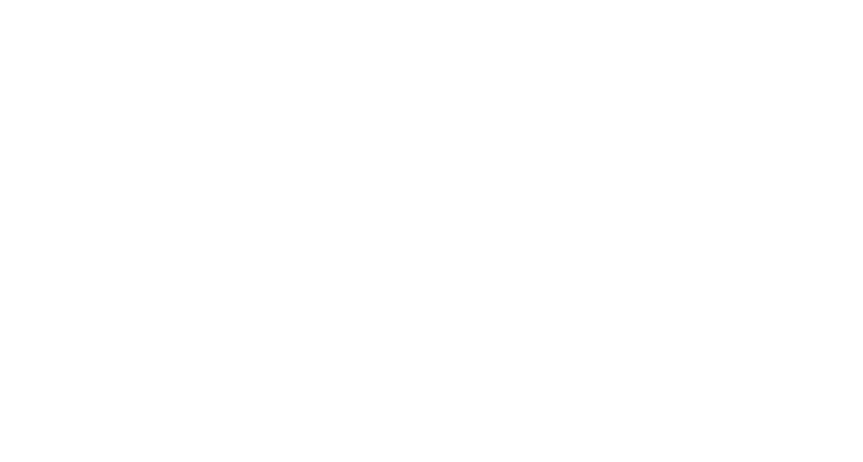
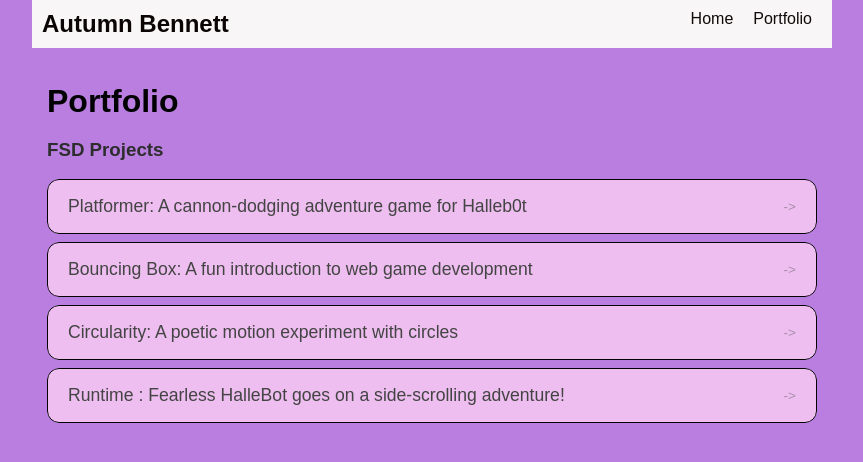
Before and after one commit to bennett73332/bennett73332, a plain HTML site: page portfolio.html in a window 1280 px wide. Shown: the whole page, without its empty margins (208-1071 px from the left). Drawn offline with Linux system fonts and the light colour scheme.

Commit message:
portfolio

```diff
--- a/portfolio.html
+++ b/portfolio.html
@@ -0,0 +1,47 @@
+<!DOCTYPE html>
+<html>
+  <head>
+    <title>AUTUMNBENN</title>
+    <link rel="stylesheet" href="style.css" />
+  </head>
+
+  <body>
+    <div id="all-contents">
+      <nav>
+        <h1>Autumn Bennett</h1>
+        <ul id="nav-ul">
+          <li class="nav-li">
+          <a href="index.html">Home</a>
+          </li>
+            <li class="nav-li">
+          <a href="portfolio.html">Portfolio</a>
+          </li>
+        </ul>
+      </nav>
+
+      <main>
+         <div class="content">
+           <h1>Portfolio</h1>
+           <h3>FSD Projects</h3>
+           <ul id="portfolio">
+            <li>
+           <a href="fsd-projects/platformer/">Platformer: A cannon-dodging adventure game for Halleb0t</a>
+          </li>
+          <li>
+          <a href= "fsd-projects/bouncing-box/">Bouncing Box: A fun introduction to web game development</a>
+          </li>
+          <li>
+          <a href="fsd-projects/circularity/">Circularity: A poetic motion experiment with circles</a>
+          </li>
+          <li>
+          <a href="fsd-projects/runtime/">Runtime : Fearless HalleBot goes on a side-scrolling adventure!</a>
+          </li>
+
+        </ul>
+
+        </div>
+
+      </main>
+    </div>
+  </body>
+</html>
--- a/style.css
+++ b/style.css
@@ -8,6 +8,7 @@ body {
   color: rgb(45, 45, 45);
   font-family: Arial, sans-serif;
 }
+
 
 #all-contents {
   max-width: 800px;
@@ -64,7 +65,7 @@ main {
 .content {
   flex: 1;
   padding: 15px;
-}
+}(237, 190, 239)
 
 #interests {
   border: 4px rgb(35, 16, 16) ridge;
@@ -73,7 +74,6 @@ main {
   background-color: rgb(237, 190, 239);
 }
 
-#currentwork {
   border: 4px rgb(35, 16, 16) ridge;
   padding: 8px;
   margin-top: 20px;
@@ -88,5 +88,57 @@ h2, h3 {
  border: 4px rgb(35, 16, 16) ridge;
  padding: 8px;
  margin-top: 20px;
- background-color: rgb(237, 190, 239);
+ background-color: rgb;
 }
+
+.content h1 {
+  color: black;
+}
+
+#portfolio {
+  list-style: none;
+  margin: 0;
+  padding: 0;
+  width: 100%;
+  display: flex;
+  flex-direction: column;
+  gap: 8px;
+}
+
+#portfolio li {
+  border-radius: 12px;
+  overflow: hidden;
+}
+
+#portfolio a {
+  display: flex;
+  justify-content: space-between;
+  align-items: center;
+  text-decoration: none;
+  color: #444;
+  padding: 16px 20px;
+  font-size: 1.1rem;
+  font-weight: 500;
+  background: rgb(237, 190, 239);
+  border: 1px solid #030202;
+  border-radius: 12px;
+  transition: background 0.25s ease, color 0.25s ease, transform 0.25s ease;
+}
+
+#portfolio a:hover {
+  background: #000;
+  color: rgb(237, 190, 239);
+  transform: translateX(4px);
+}
+
+#portfolio a::after {
+  content: "->";
+  font-size: 0.85rem;
+  opacity: 0.4;
+  transition: opacity 0.25s ease;
+  white-space: nowrap;
+}
+
+#portfolio a:hover::after {
+  opacity: 1;
+}
```
